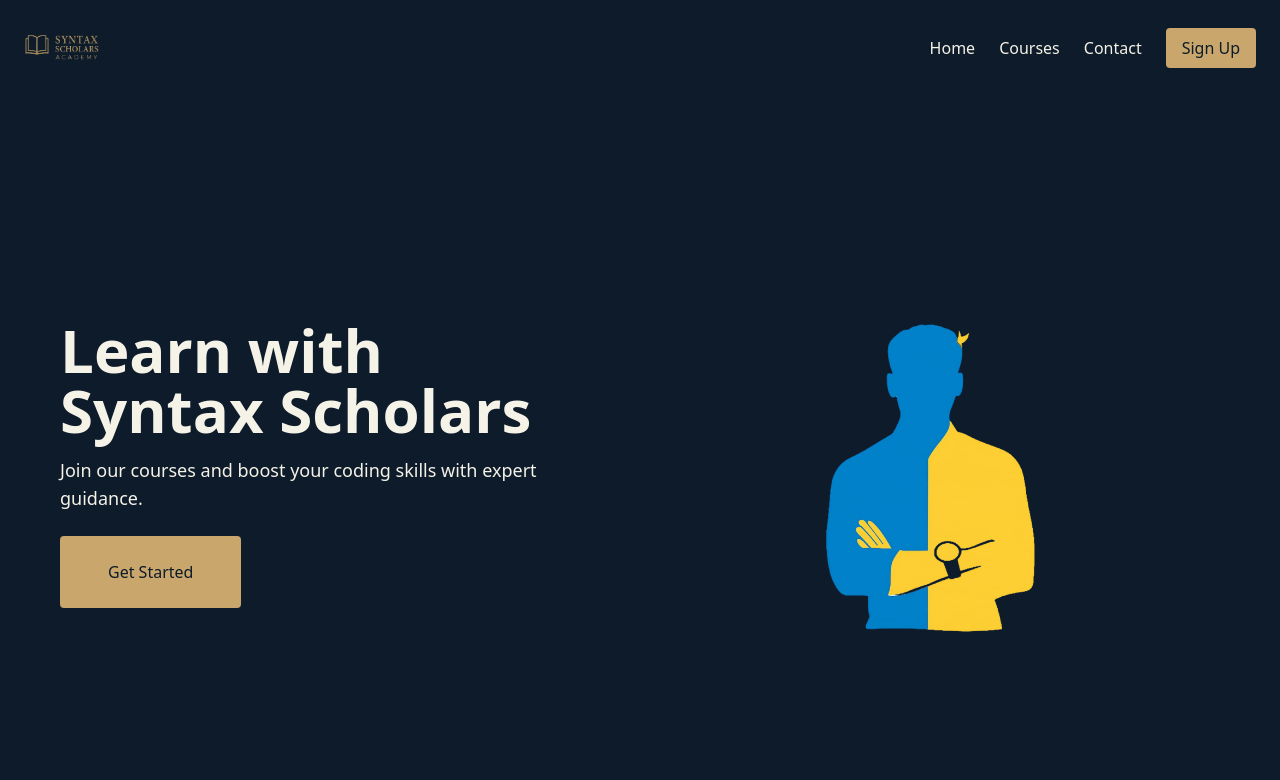
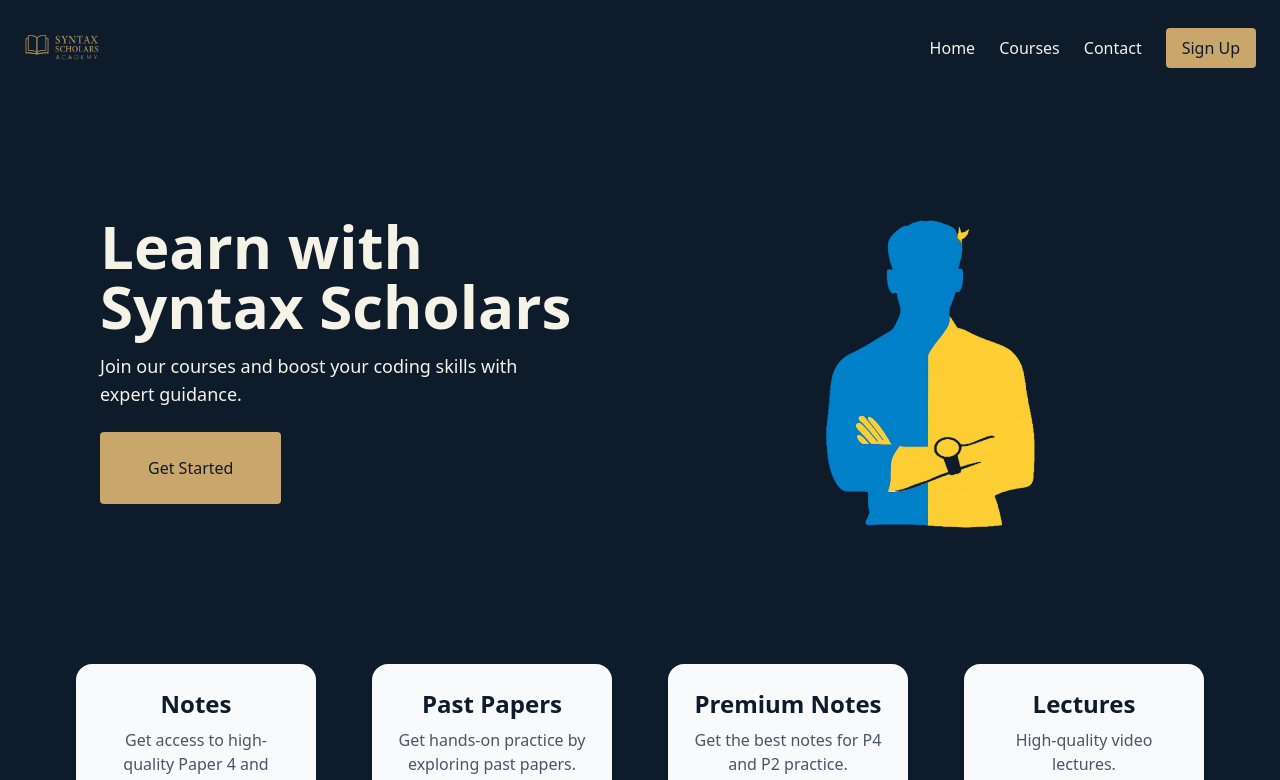
Before and after one commit to afrasiab1221/syntax-scholars, a React (Vite) app: page / in a window 1280 px wide. Shown: the top 780 px of the page. Built offline with nearby package versions, Linux system fonts and the light colour scheme.

Commit message:
gap fixed finally

```diff
--- a/src/components/Hero.jsx
+++ b/src/components/Hero.jsx
@@ -2,9 +2,9 @@ import mepy from "../assets/mepy.png";
 import { Link } from "react-router-dom";
 const Hero = () => {
   return (
-    <section className="bg-primary text-light flex flex-col md:flex-row items-center justify-center gap-8 px-6 min-h-[50vh] md:min-h-[80vh]">
+    <section className="bg-primary sm:h-full  text-light flex flex-col md:flex-row items-center justify-center my-10 mb-20 gap-8 px-6 h-auto ">
       {/* Text Content */}
-      <div className="max-w-lg text-center md:text-left">
+      <div className="pl-10 max-w-lg text-center md:text-left">
         <h1 className="text-4xl md:text-6xl font-bold mb-4">
           Learn with Syntax Scholars
         </h1>
--- a/src/pages/Home.jsx
+++ b/src/pages/Home.jsx
@@ -7,12 +7,12 @@ const Home = () => {
   return (
     <div className="bg-primary min-h-screen flex flex-col">
       {/* Hero Section */}
-      <section className="py-12">
+      <section className="">
         <Hero />
       </section>
 
       {/* Cards Section */}
-      <section className="w-full px-4 sm:px-8 lg:px-16 py-12 flex justify-center">
+      <section className="w-full px-4 sm:px-8 lg:px-16  flex justify-center">
         <div className="grid grid-cols-1 sm:grid-cols-2 lg:grid-cols-4 gap-8 justify-items-center w-full max-w-7xl">
           <Card
             title="Notes"
```
